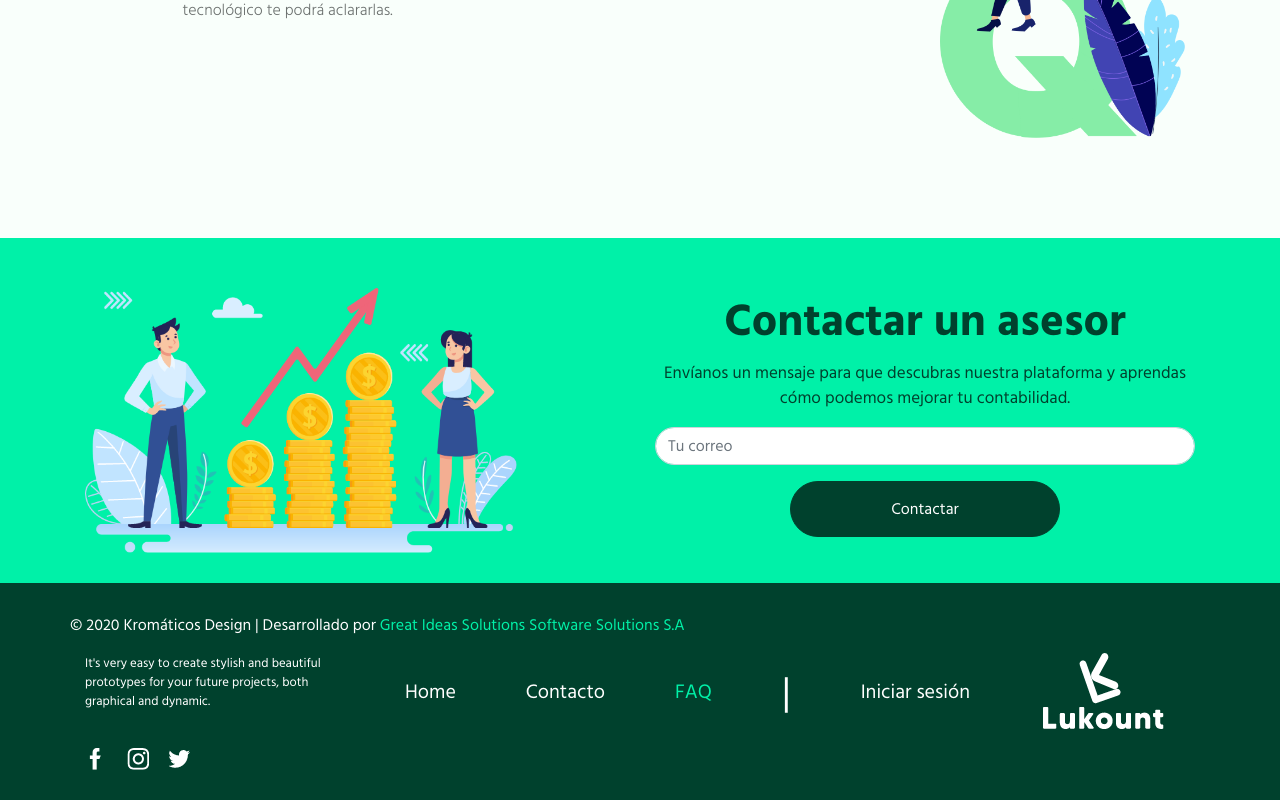
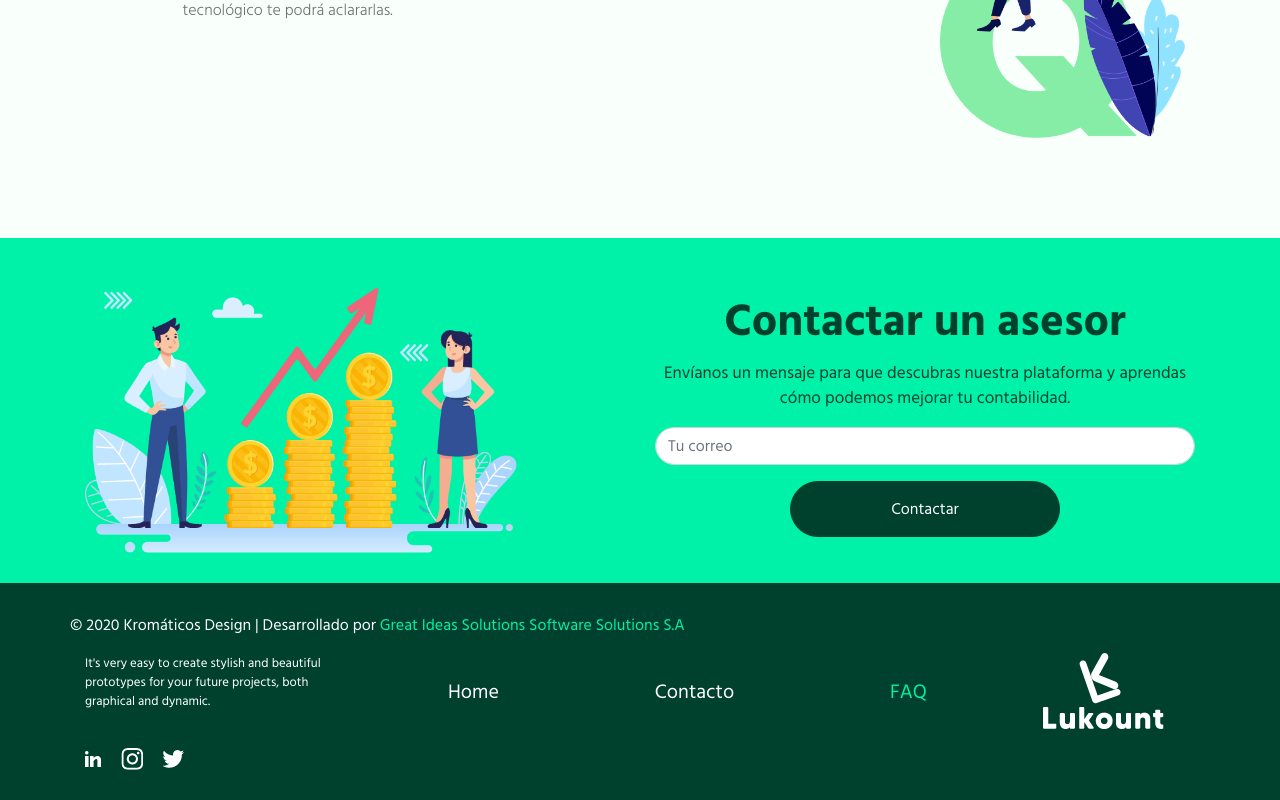
Before and after one commit to sesp13/Lukount, an Angular app: page /faq in a window 1280 px wide. Shown: the part 1347-2147 px from the top of the page. Built offline with nearby package versions, Linux system fonts and the light colour scheme.

Commit message:
feat: enlaces de correo e icono de linkedin

```diff
--- a/src/app/components/conctact-advisor2/conctact-advisor2.component.css
+++ b/src/app/components/conctact-advisor2/conctact-advisor2.component.css
@@ -65,7 +65,7 @@
   color: var(--dark-gray);
 }
 
-#banner-advison-1-form input[type="submit"] {
+#banner-advison-1-form input[type="submit"], .submit-button {
   display: block;
   margin: 0 auto;
   margin-top: 10px;
--- a/src/app/components/conctact-advisor2/conctact-advisor2.component.html
+++ b/src/app/components/conctact-advisor2/conctact-advisor2.component.html
@@ -25,7 +25,8 @@
                 <label for="contact-form-1-check" class="form-check-label">Acepto términos y condiciones</label>
             </div>
             <div class="form-group">
-                <input type="submit" class="btn btn-dark-green" value="Enviar">
+                <!-- <input type="submit" class="btn btn-dark-green" value="Enviar"> -->
+                <a class="btn btn-dark-green submit-button" href="mailto:arnaud@lukount.com">Enviar</a>
             </div>
         </form>
     </div>
--- a/src/app/components/contact-advisor/contact-advisor.component.html
+++ b/src/app/components/contact-advisor/contact-advisor.component.html
@@ -15,7 +15,8 @@
                         <input type="email" id="ca-email" name="email" placeholder="Tu correo" class="form-control">
                     </div>
                     <div class="form-group">
-                        <input type="submit" class="btn btn-dark-green" value="Contactar">
+                        <!-- <input type="submit" class="btn btn-dark-green" value="Contactar"> -->
+                        <a class="btn btn-dark-green" href="mailto:arnaud@lukount.com">Contactar</a>
                     </div>
                 </form>
             </div>
--- a/src/app/components/footer/footer.component.html
+++ b/src/app/components/footer/footer.component.html
@@ -24,7 +24,8 @@
 
                 <div class="col-12 d-md-none md-images">
                     <div class="d-flex">
-                        <img src="../../../assets/lukount/FOOTER/facebook_icon.png" alt="Icono de facebook">
+                        <!-- <img src="../../../assets/lukount/FOOTER/facebook_icon.png" alt="Icono de facebook"> -->
+                        <img src="../../../assets/img/linkedin.png" alt="Icono de linkedIn">
                         <img src="../../../assets/lukount/FOOTER/Instagram_icon.png" alt="Icono de Instagram">
                         <img src="../../../assets/lukount/FOOTER/twitter_icon.png" alt="Icono de twitter">
                     </div>
@@ -45,12 +46,12 @@
                             <!-- <li>
                                 <a [routerLink]="['/blog']" [routerLinkActive]="['active']">Blog</a>
                             </li> -->
-                            <li style="font-size: 40px;" class="separator">
+                            <!-- <li style="font-size: 40px;" class="separator">
                                 |
                             </li>
                             <li>
                                 <a href="">Iniciar sesión</a>
-                            </li>
+                            </li> -->
                         </ul>
                     </nav>
                 </div>
@@ -62,7 +63,8 @@
             </div>
 
             <div class="d-none d-md-block row mt-3 images">
-                <img src="../../../assets/lukount/FOOTER/facebook_icon.png" alt="Icono de facebook">
+                <!-- <img src="../../../assets/lukount/FOOTER/facebook_icon.png" alt="Icono de facebook"> -->
+                <img src="../../../assets/img/linkedin.png" alt="Icono de linkedIn">
                 <img src="../../../assets/lukount/FOOTER/Instagram_icon.png" alt="Icono de Instagram">
                 <img src="../../../assets/lukount/FOOTER/twitter_icon.png" alt="Icono de twitter">
             </div>
```
Also changed, not shown: src/assets/img/linkedin.png (added).
